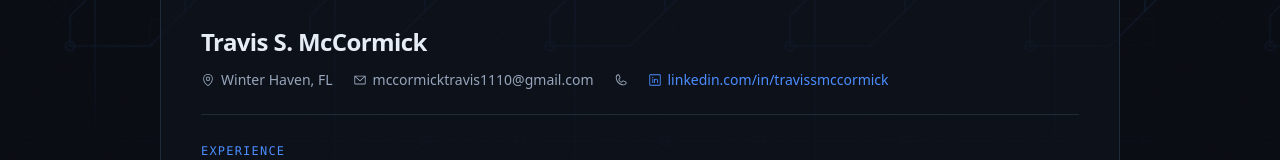
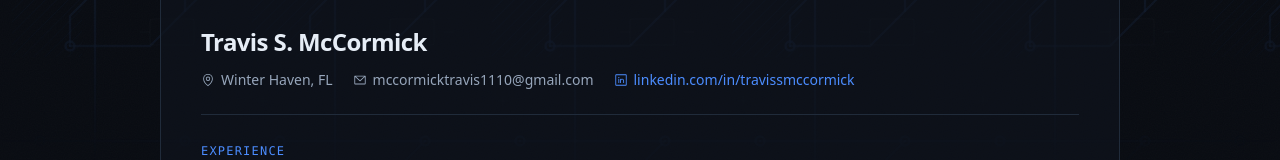
Before and after one commit to TravisMcCormick/TravisMcCormick.github.io, a React (Vite) app: page /resume in a window 1280 px wide. Shown: the part 399-559 px from the top of the page. Built offline with nearby package versions, Linux system fonts and the light colour scheme.

Commit message:
Remove phone number from site content, contact, and resume pages

```diff
--- a/src/pages/Contact.tsx
+++ b/src/pages/Contact.tsx
@@ -1,7 +1,6 @@
 import type { ReactNode } from "react";
 import {
   EnvelopeSimple,
-  Phone,
   MapPin,
   LinkedinLogo,
   GithubLogo,
@@ -21,7 +20,6 @@ const ROWS: Row[] = [
     value: site.email,
     href: `mailto:${site.email}`,
   },
-  { icon: <Phone size={18} />, label: "Phone", value: site.phone, href: site.phoneHref },
   { icon: <MapPin size={18} />, label: "Location", value: site.location },
   {
     icon: <LinkedinLogo size={18} />,
@@ -42,7 +40,7 @@ export default function Contact() {
     <>
       <PageMeta
         title="Contact"
-        description="Get in touch with Travis McCormick by email, phone, LinkedIn, or GitHub."
+        description="Get in touch with Travis McCormick by email, LinkedIn, or GitHub."
       />
       <PageHeader kicker="./contact" title="Contact" />
 
--- a/src/pages/Resume.tsx
+++ b/src/pages/Resume.tsx
@@ -1,4 +1,4 @@
-import { DownloadSimple, Printer, MapPin, EnvelopeSimple, Phone, LinkedinLogo } from "@phosphor-icons/react";
+import { DownloadSimple, Printer, MapPin, EnvelopeSimple, LinkedinLogo } from "@phosphor-icons/react";
 
 import { PageMeta } from "../components/PageMeta";
 import { PageHeader } from "../components/PageHeader";
@@ -56,9 +56,6 @@ export default function Resume() {
                 </span>
                 <span className="inline-flex items-center gap-1.5">
                   <EnvelopeSimple size={14} /> {site.email}
-                </span>
-                <span className="inline-flex items-center gap-1.5">
-                  <Phone size={14} /> {site.phone}
                 </span>
                 <a
                   href={site.linkedin}
```
